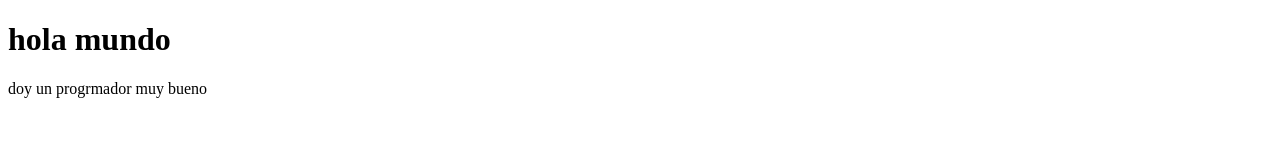
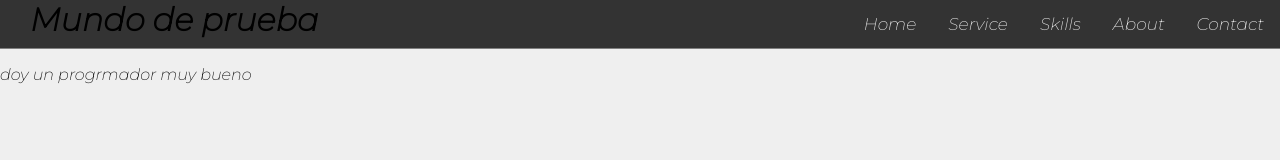
Before and after one commit to GeronimoGS/Clase-HTML-ITBA, a plain HTML site: page index.html in a window 1280 px wide. Drawn offline with Linux system fonts and the light colour scheme; a web font is replaced by a local one.

Commit message:
barra nav

```diff
--- a/index.html
+++ b/index.html
@@ -1,16 +1,31 @@
 <!DOCTYPE html>
 <html lang="en">
+  <head>
+    <meta charset="UTF-8" />
+    <meta http-equiv="X-UA-Compatible" content="IE=edge" />
+    <meta name="viewport" content="width=device-width, initial-scale=1.0" />
+    <link rel="preconnect" href="https://fonts.googleapis.com" />
+    <link rel="preconnect" href="https://fonts.gstatic.com" crossorigin />
+    <link
+      href="https://fonts.googleapis.com/css2?family=Koulen&family=Montserrat:ital,wght@1,200&family=Oleo+Script+Swash+Caps:wght@700&family=Roboto&display=swap"
+      rel="stylesheet"
+    />
+    <link rel="stylesheet" href="style.css" />
+    <title>Clase 2</title>
+  </head>
 
-<head>
-    <meta charset="UTF-8">
-    <meta http-equiv="X-UA-Compatible" content="IE=edge">
-    <meta name="viewport" content="width=device-width, initial-scale=1.0">
-    <title>Clase 2</title>
-</head>
+  <body>
+    <header>
+      <h1>Mundo de prueba</h1>
+      <div class="nav">
+        <a href="#" class="nav-item">Contact</a>
+        <a href="#" class="nav-item">About</a>
+        <a href="#" class="nav-item">Skills</a>
+        <a href="#" class="nav-item">Service</a>
+        <a href="#" class="nav-item">Home</a>
+      </div>
+    </header>
 
-<body>
-    <h1>hola mundo</h1>
     <p>doy un progrmador muy bueno</p>
-</body>
-
+  </body>
 </html>
--- /dev/null
+++ b/style.css
@@ -0,0 +1,45 @@
+body {
+  margin: 0;
+  padding: 0;
+  background-color: #efefef;
+  font-family: 'Montserrat';
+}
+header {
+  background-color: #333;
+
+  overflow: hidden;
+
+  border-bottom: solid 1px gray;
+}
+header h1{
+    display: inline;
+    padding: 30px;
+}
+.nav {
+  margin: 0 auto;
+  float: right;
+}
+.nav a {
+  float: right;
+  color: #f2f2f2;
+  text-align: center;
+  padding: 14px 16px;
+  text-decoration: none;
+  font-size: 17px;
+}
+
+.nav:link {
+  color: black;
+}
+.nav-item:visited {
+  color: gray;
+}
+.nav-item:hover {
+  background-color: #ddd;
+  color: black;
+  cursor: pointer;
+}
+.nav-item:active {
+  background-color: #ada96c;
+  color: white;
+}
```
